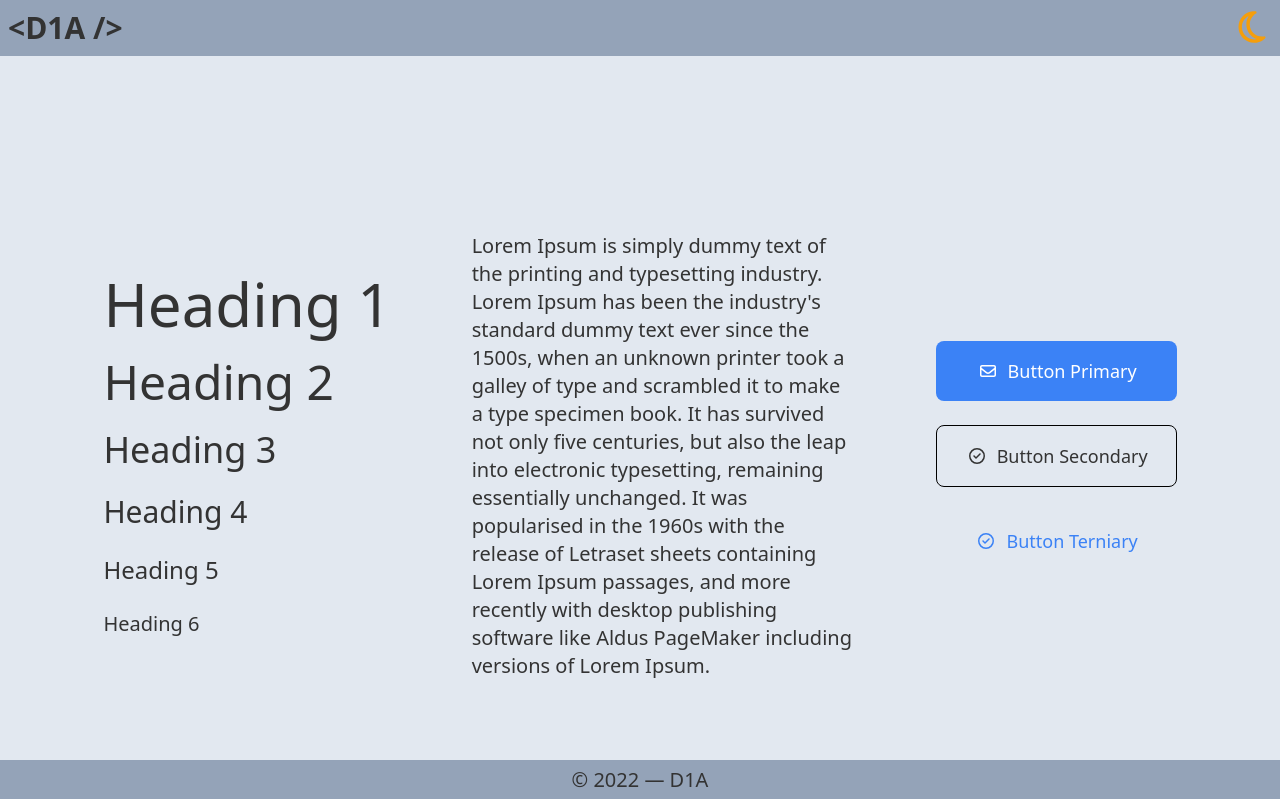
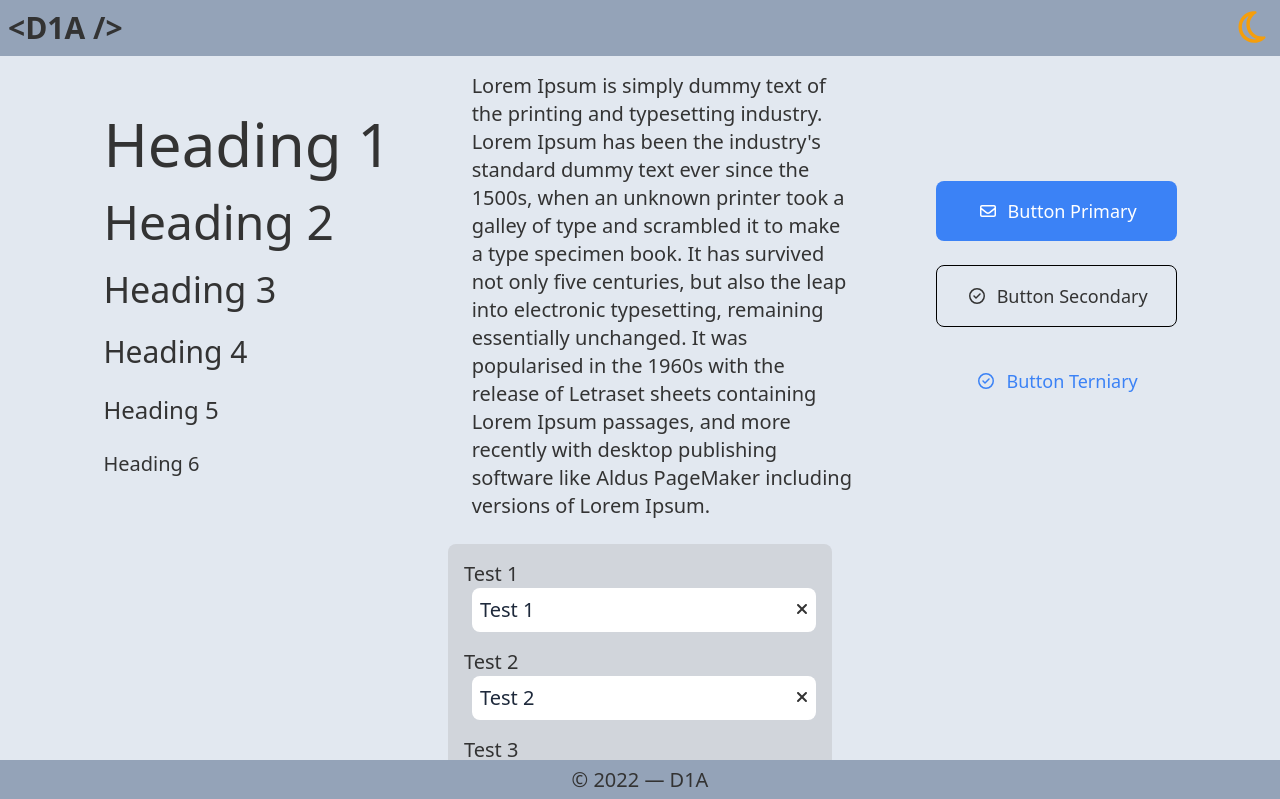
Before and after one commit to doinel1a/template-next-ts, a Next.js app: page / in a window 1280 px wide. Shown: the top 799 px of the page. Built offline with nearby package versions, Linux system fonts and the light colour scheme.

Commit message:
Form added to Home & minor fixes

```diff
--- a/src/components/Header.tsx
+++ b/src/components/Header.tsx
@@ -17,11 +17,16 @@ const Header: React.FC = () => {
         >
             <div className='h-full container flex items-center'>
                 <nav className='mr-auto'>
-                    <Logo text='<D1A />' ariaLabel='Homepage' />
+                    <Logo
+                        text='<D1A />'
+                        title='Homepage'
+                        ariaLabel='Homepage'
+                    />
                 </nav>
                 <ButtonIcon
                     type='button'
                     icon={isDarkMode ? faSun : faMoon}
+                    title='Set theme'
                     ariaLabel={
                         isDarkMode
                             ? 'Set website in light mode'
--- a/src/components/Logo.tsx
+++ b/src/components/Logo.tsx
@@ -2,14 +2,16 @@ import Link from 'next/link';
 
 import useStateContext from '../context/ContextProvider';
 
-const Logo: React.FC<{ text: string; ariaLabel: string }> = ({
+const Logo: React.FC<{ text: string; title?: string; ariaLabel: string }> = ({
     text,
+    title,
     ariaLabel,
 }) => {
     const { isDarkMode } = useStateContext();
     return (
         <Link href='/'>
             <span
+                title={title}
                 aria-label={ariaLabel}
                 tabIndex={0}
                 className={`
--- a/src/pages/404.tsx
+++ b/src/pages/404.tsx
@@ -16,7 +16,7 @@ const FourOuFour: NextPage = () => {
             <MetaHead title='404 — Page not found' />
             <main
                 className={` w-full main-h fixed flex flex-col justify-center items-center flex-1 p-3 transition-colors ${
-                    isDarkMode ? 'bg-neutral-700' : 'bg-slate-100'
+                    isDarkMode ? 'bg-secondary-dark' : 'bg-secondary-light'
                 } `}
             >
                 <section className='container flex flex-col items-center gap-y-6'>
--- a/src/pages/index.tsx
+++ b/src/pages/index.tsx
@@ -11,6 +11,9 @@ import Paragraph from '../components/Text/Paragraph';
 import ButtonPrimary from '../components/Buttons/ButtonPrimary';
 import ButtonSecondary from '../components/Buttons/ButtonSecondary';
 import ButtonTertiary from '../components/Buttons/ButtonTertiary';
+import Form from '../components/Form/Form';
+import InputText from '../components/Form/InputText';
+import InputNumber from '../components/Form/InputNumber';
 
 const Home: NextPage = () => {
     const { isDarkMode } = useStateContext();
@@ -21,7 +24,7 @@ const Home: NextPage = () => {
             <MetaHead />
             <main
                 className={`
-                    w-full min-h-screen z-0 flex lg:justify-center items-center transition-colors
+                    w-full min-h-screen z-0 flex lg:justify-center items-center mb-[var(--footer-h)] transition-colors
                     ${isDarkMode ? 'bg-secondary-dark' : 'bg-secondary-light'}
                 `}
             >
@@ -29,7 +32,7 @@ const Home: NextPage = () => {
                     isModalVisible={isModalVisible}
                     setIsModalVisible={setIsModalVisible}
                 />
-                <div className='container h-full flex lg:justify-center lg:items-center flex-wrap gap-x-6 lg:gap-x-20 gap-y-6 px-4 py-4'>
+                <section className='w-full h-full flex lg:justify-center lg:items-center flex-wrap gap-x-6 lg:gap-x-20 gap-y-6 px-4 py-4'>
                     <div className='flex flex-col gap-y-6'>
                         <Heading type='h1' text='Heading 1' />
                         <Heading type='h2' text='Heading 2' />
@@ -63,7 +66,27 @@ const Home: NextPage = () => {
                             icon={faCheckCircle}
                         />
                     </div>
-                </div>
+                    <Form onSubmit={(e) => e.preventDefault()}>
+                        <InputText
+                            id='test1'
+                            label='Test 1'
+                            value='Test 1'
+                            clean={true}
+                        />
+                        <InputText
+                            id='test2'
+                            label='Test 2'
+                            value='Test 2'
+                            clean={true}
+                        />
+                        <InputNumber
+                            id='test3'
+                            label='Test 3'
+                            value='Test 3'
+                            clean={true}
+                        />
+                    </Form>
+                </section>
             </main>
         </>
     );
```
